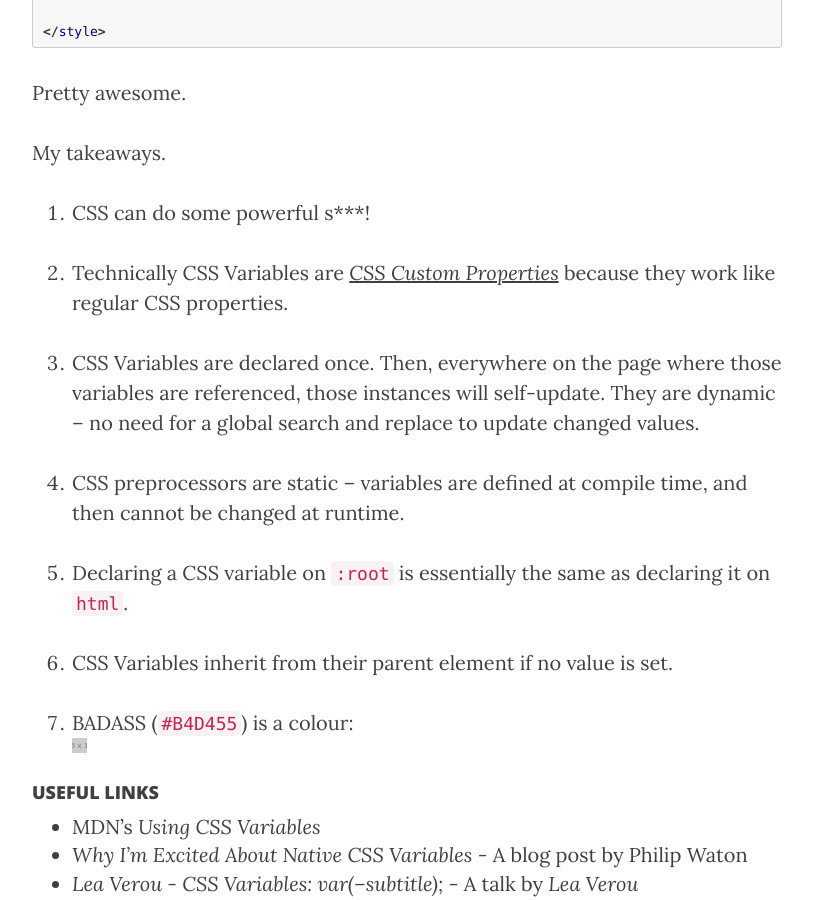
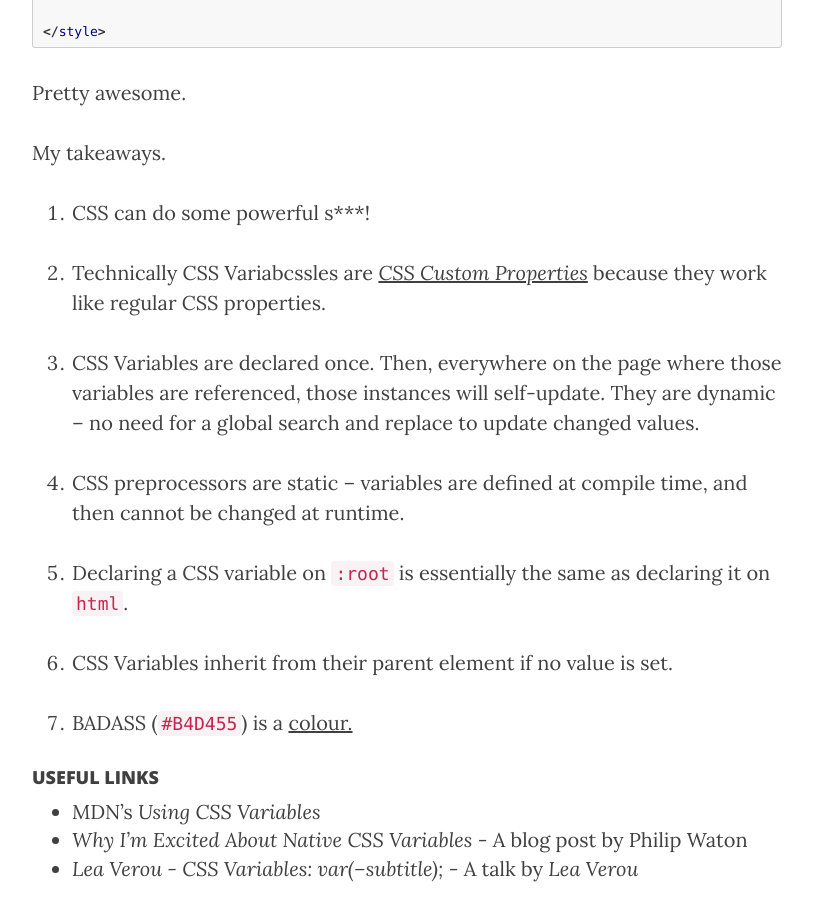
Before and after one commit to stanclarke-jr/stanclarke-jr.github.io, a Jekyll site: the page built from _posts/2017-01-31-javascript30-day-3.md, in a window 1280 px wide and 900 px high, scrolled down 1911 px. Shown: the whole window, without its empty margins (233-1046 px from the left). Built offline with Jekyll 4.4.1, drawn with Linux system fonts in a browser that asks for light colours; nearby versions of some CDN libraries; our own code applies the rules of GitHub Pages for plain Markdown files.

Commit message:
update BADASS colour link

```diff
--- a/_posts/2017-01-31-javascript30-day-3.md
+++ b/_posts/2017-01-31-javascript30-day-3.md
@@ -48,7 +48,7 @@ My takeaways.
 
 1. CSS can do some powerful s***!
 
-2. Technically CSS Variables are <a href="https://drafts.csswg.org/css-variables/#defining-variables" target="_blank">*CSS Custom Properties*</a> because they work like regular CSS properties.
+2. Technically CSS Variabcssles are <a href="https://drafts.csswg.org/css-variables/#defining-variables" target="_blank">*CSS Custom Properties*</a> because they work like regular CSS properties.
 
 3. CSS Variables are declared once. Then, everywhere on the page where those variables are referenced, those instances will self-update. They are dynamic -- no need for a global search and replace to update changed values.
 
@@ -58,7 +58,7 @@ My takeaways.
 
 6. CSS Variables inherit from their parent element if no value is set.
 
-7. BADASS (`#B4D455`) is a colour: ![#b4d455](http://placehold.it/15/b4d455/000000?text=+)
+7. BADASS (`#B4D455`) is a <a href="http://bada55.io/bada55" target="_blank">colour.</a>
 
 
 #### USEFUL LINKS
```
